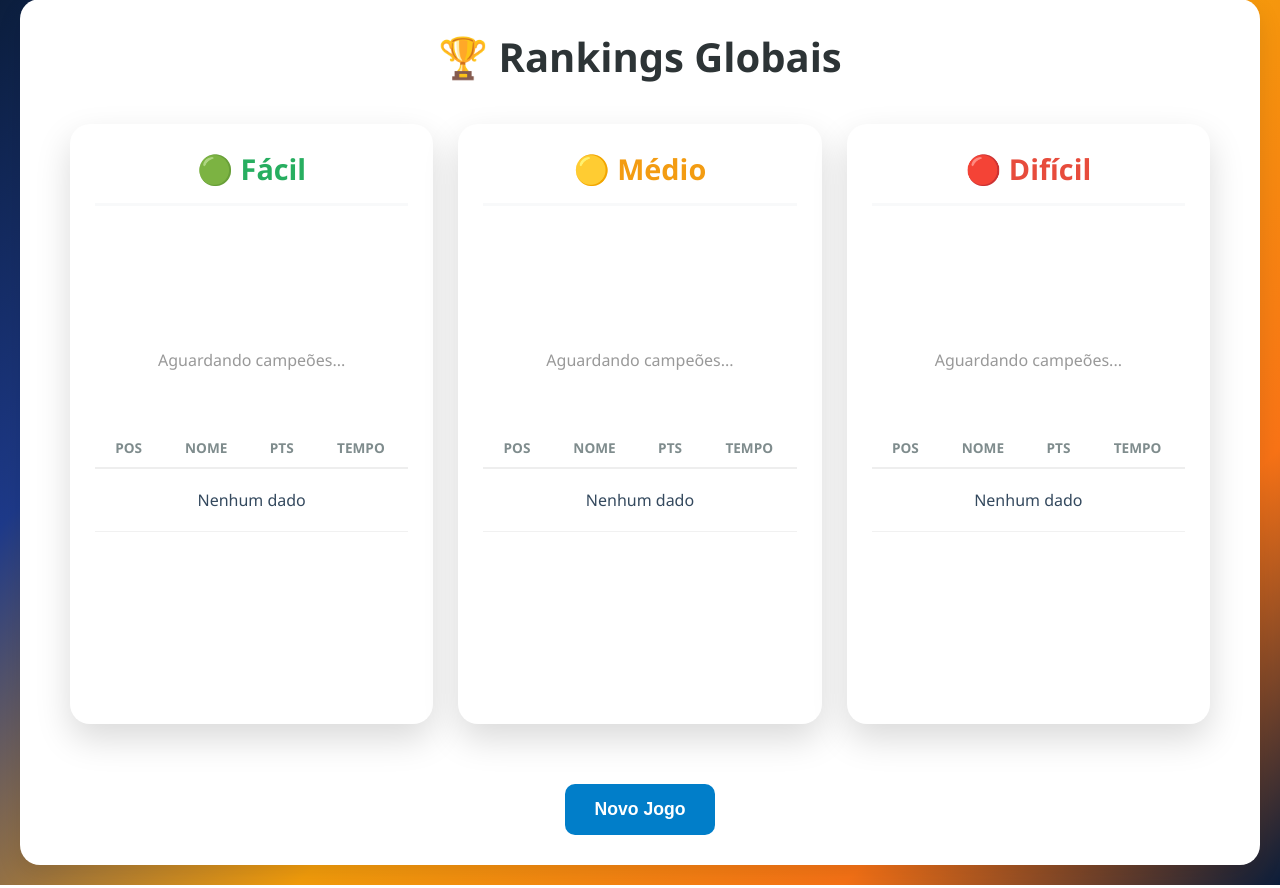
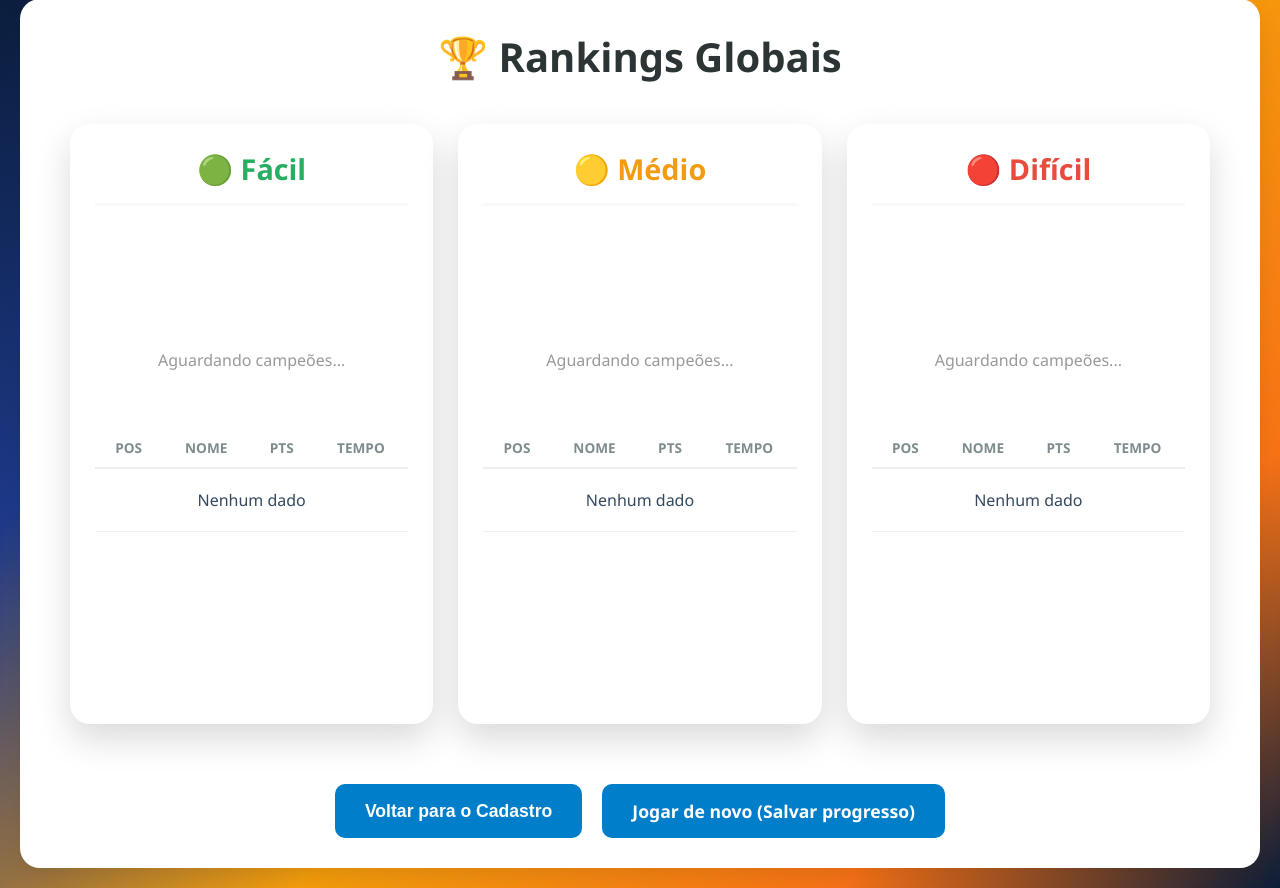
Before and after one commit to Augusto2025/Desafio-Game-Semana-S, a Django app: page /ranking/ in a window 1280 px wide. Shown: the part 21-909 px from the top of the page. Run offline with Django 5.2, Linux system fonts and the light colour scheme; data that the repository does not hold is empty.

Commit message:
"Fazendo o jogar de novo; colocando os créditos"

```diff
--- a/quiz/templates/cofre.html
+++ b/quiz/templates/cofre.html
@@ -49,7 +49,7 @@
 
             <div style="display: flex; gap: 20px; margin-top: 30px;">
                 <button id="btn-enviar" onclick="verificar()" class="btn-abrir">Enviar Código</button>
-                <button id="btn-enviar" onclick="window.location.href='{% url 'ranking' %}'" class="btn-sair">Finalizar sem o Segredo</button>
+                <button id="btn-enviar" onclick="window.location.href='{% url 'creditos' %}'" class="btn-sair">Finalizar sem o Segredo</button>
             </div>
         </div>
 
--- a/quiz/templates/premio.html
+++ b/quiz/templates/premio.html
@@ -16,11 +16,8 @@
             <div class="painel-sucesso">
                 <h1>🏆 VITÓRIA!</h1>
                 <p>Parabéns, Desafiante! Você provou seu conhecimento em Portugol e conseguiu descriptografar o segredo do Cofre.</p>
-
-                <a href="{% url 'ranking' %}" class="btn btn-blue">Ver Ranking Final</a>
-
                 <a href="{% url 'creditos' %}" class="btn btn-blue">
-                    Ver Créditos 🎬
+                    Finalizar jogo e ver créditos
                 </a>
             </div>
         </div>
--- a/quiz/templates/ranking.html
+++ b/quiz/templates/ranking.html
@@ -132,8 +132,29 @@
             </div>
 
             <div class="btn-group">
-                <button class="btn btn-blue" onclick="window.location.href='{% url 'cadastro' %}'">Novo Jogo</button>
+                <button class="btn btn-blue" onclick="window.location.href='{% url 'cadastro' %}'">Voltar para o Cadastro</button>
+                <a href="#" class="btn btn-blue" onclick="irProximoNivel(event)">
+                    Jogar de novo (Salvar progresso)
+                </a>
             </div>
+
+            <script>
+            function irProximoNivel(e) {
+            e.preventDefault(); // impede de sair antes de salvar
+
+            let nivelAtual = localStorage.getItem("dificuldade");
+
+            let concluidos = JSON.parse(localStorage.getItem("niveisConcluidos")) || [];
+
+            if (nivelAtual && !concluidos.includes(nivelAtual)) {
+                concluidos.push(nivelAtual);
+            }
+
+            localStorage.setItem("niveisConcluidos", JSON.stringify(concluidos));
+
+            window.location.href = "{% url 'dificuldade' %}";
+            }
+            </script>
         </section>
     </div>
 
```
